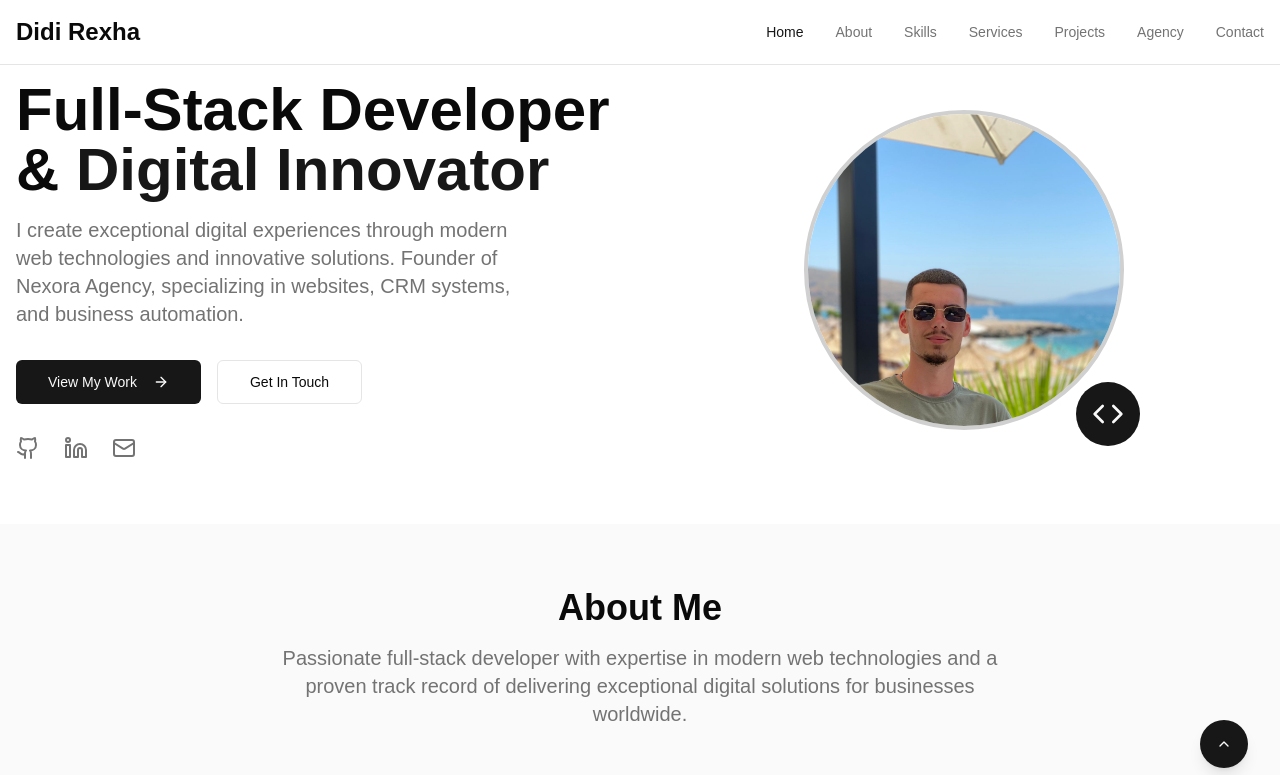
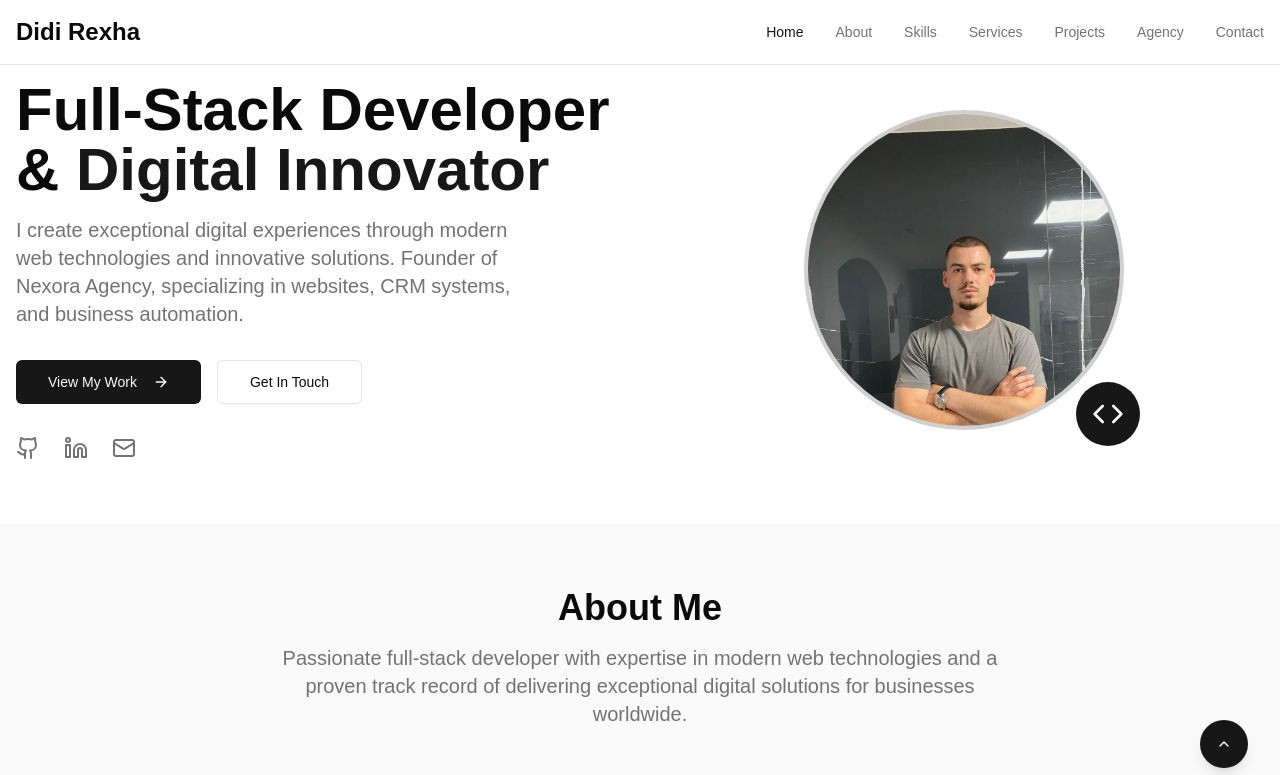
Before and after one commit to Didirexha/Portfolio, a Next.js app: page / in a window 1280 px wide. Shown: the top 775 px of the page. Built offline with nearby package versions, Linux system fonts and the light colour scheme.

Commit message:
Changed the Profile Picture

```diff
--- a/app/page.tsx
+++ b/app/page.tsx
@@ -232,7 +232,7 @@ export default function Portfolio() {
               <div className="relative">
                 <div className="w-80 h-80 rounded-full overflow-hidden border-4 border-primary/20">
                   <Image
-                    src="didi.jpg"
+                    src="une.jpg"
                     alt="Didi Rexha"
                     width={320}
                     height={320}
```
Also changed, not shown: public/didi.jpg (deleted), public/une.jpg (added).
